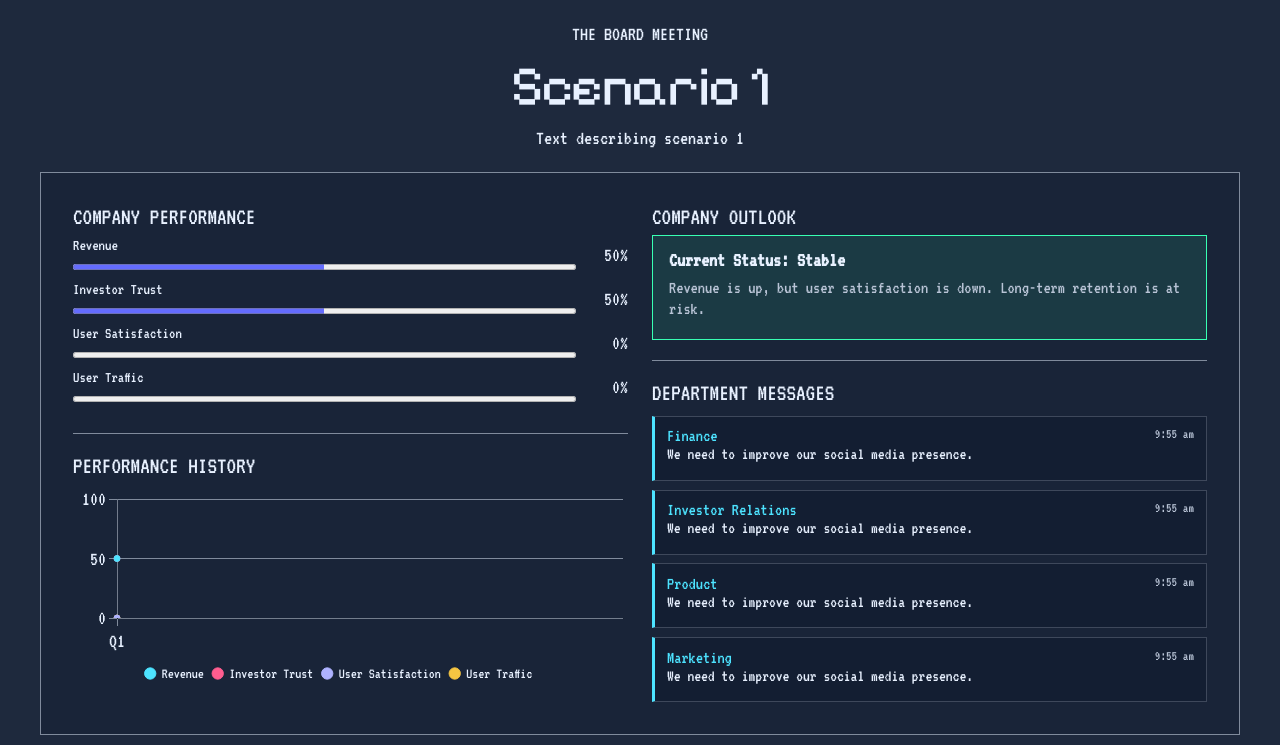
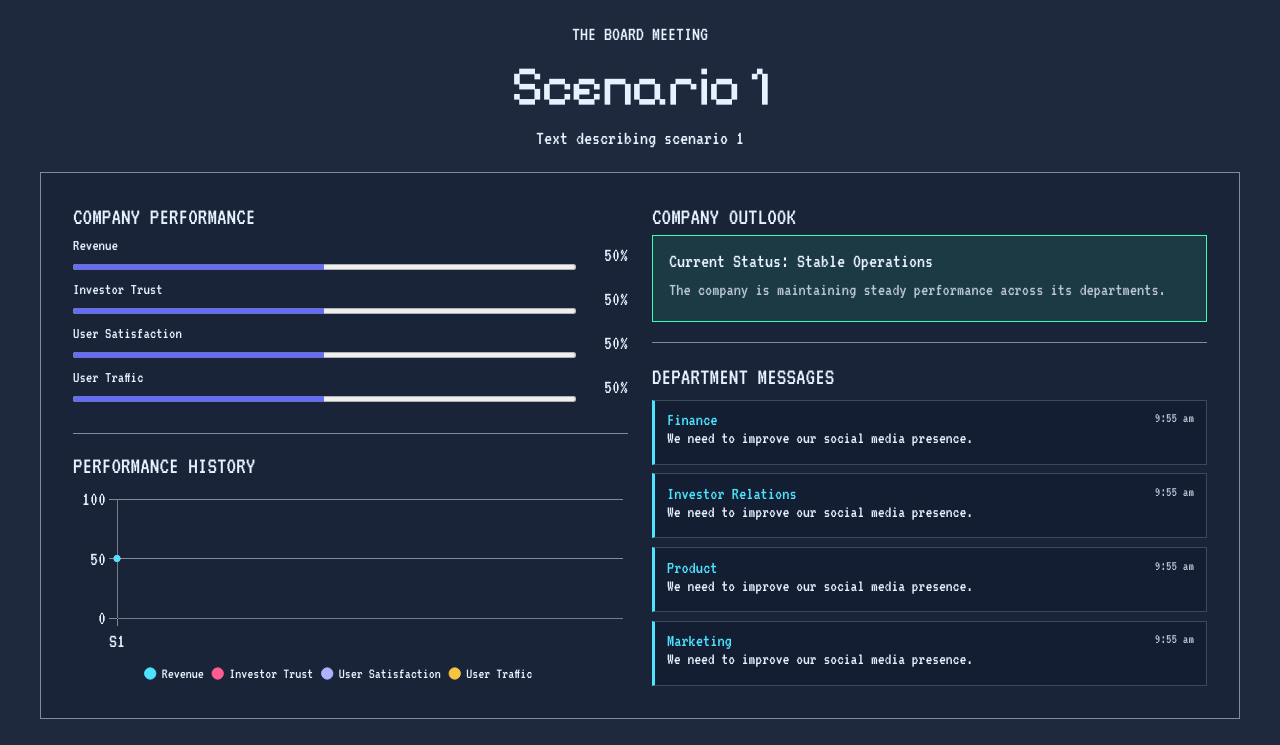
Before and after one commit to yan-74/CART-211, a React (Vite) app in the folder FINAL_PROJECT/: page /CART-211/final_project/scenario/1 in a window 1280 px wide. Shown: the top 745 px of the page. Built offline with nearby package versions, Linux system fonts and the light colour scheme.

Commit message:
Add temp company status messages and change style of status depending on severity

```diff
--- a/FINAL_PROJECT/src/components/Dashboard.css
+++ b/FINAL_PROJECT/src/components/Dashboard.css
@@ -84,22 +84,36 @@ hr {
     min-width: 0;
 }
 
-.status_card {
-    border: 1px solid #38ffb3;
+#status_card {
     box-sizing: border-box;
     padding: 0.85rem 1rem;
+}
+
+.outlook_normal{
+    border: 1px solid #38ffb3;
     background-color: rgba(56, 255, 179, 0.1);
+}
+
+.outlook_warning{
+    border: 1px solid #ffc14d;
+    background-color: rgba(255, 193, 77, 0.1);
+}
+
+.outlook_critical{
+    border: 1px solid #ff5d8f;
+    background-color: rgba(255, 93, 143, 0.1);
 }
 
 .status_text {
     color: #e8f1ff;
     font-family: "VT323", monospace;
     font-size: 20px;
-    font-weight: bold;
+    line-height: 1.1;
+    font-weight: 400;
     margin: 0 0 0.5rem;
 }
 
-.status_card p {
+#status_card p {
     color: #b9c4d6;
     font-size: 18px;
     line-height: 1.15;
--- a/FINAL_PROJECT/src/components/Dashboard.jsx
+++ b/FINAL_PROJECT/src/components/Dashboard.jsx
@@ -1,4 +1,5 @@
 import './Dashboard.css'
+import { getCompanyOutlook } from './companyStatus.js'
 /* CHART CODE REFERENCED FROM: https://github.com/reactchartjs/react-chartjs-2/blob/master/sandboxes/line/default/App.tsx */
 import {
   Chart as ChartJS,
@@ -23,8 +24,9 @@ ChartJS.register(
 );
 
 function Dashboard({ stats, statsHistory }) {
+    /* chart settings and data */
     const chartData = {
-        labels: statsHistory.map((point) => `Q${point.scenario}`),
+        labels: statsHistory.map((point) => `S${point.scenario}`),
         datasets: [
             {
                 label: 'Revenue',
@@ -105,6 +107,9 @@ function Dashboard({ stats, statsHistory }) {
         },
     }
 
+    /* get the company status based on the current stats */
+    const companyStatus = getCompanyOutlook(stats)
+
     return (
         <div className="dashboard">
             <div className="dashboard-left">
@@ -140,9 +145,9 @@ function Dashboard({ stats, statsHistory }) {
             <div className="dashboard-right">
                 <div className="company_outlook">
                     <p>COMPANY OUTLOOK</p>
-                    <div className="status_card">
-                        <h3 className="status_text">Current Status: Stable</h3>
-                        <p>Revenue is up, but user satisfaction is down. Long-term retention is at risk.</p>
+                    <div className={`outlook_${companyStatus.severity}`} id="status_card">
+                        <h3 className="status_text">Current Status: {companyStatus.title}</h3>
+                        <p>{companyStatus.message}</p>
                     </div>
                 </div>
                 <hr></hr>
--- a/FINAL_PROJECT/src/components/Finish.css
+++ b/FINAL_PROJECT/src/components/Finish.css
@@ -10,7 +10,6 @@
 }
 
 .finish-page h1 {
-    max-width: 800px;
     margin: 0;
 }
 
--- a/FINAL_PROJECT/src/components/Finish.jsx
+++ b/FINAL_PROJECT/src/components/Finish.jsx
@@ -9,7 +9,7 @@ function Finish() {
 
     return(
         <div className="finish-page">
-            <h1>You finished the game!</h1>
+            <h1>The Board Meeting has concluded.</h1>
             <p>Congratulations! You have completed the game.</p>
             <p>Final Stats:</p>
 
--- a/FINAL_PROJECT/src/components/GameContext.jsx
+++ b/FINAL_PROJECT/src/components/GameContext.jsx
@@ -6,8 +6,8 @@ import { GameContext } from './gameContext.js'
 const initialStats = {
     revenue: 50,
     investorTrust: 50,
-    userSatisfaction: 0,
-    userTraffic: 0,
+    userSatisfaction: 50,
+    userTraffic: 50,
 }
 
 export function GameProvider({ children }) {
--- a/FINAL_PROJECT/src/components/Start.css
+++ b/FINAL_PROJECT/src/components/Start.css
@@ -10,16 +10,17 @@
 }
 
 .start-page h1 {
-    max-width: 800px;
     margin: 0;
+    font-size: 100px;
 }
 
 .start-page p {
     margin: 0 0 1rem;
+    font-size: 25px;
 }
 
 .start-page a {
-    padding: 0.75rem 1.5rem;
+    padding: 3rem 7rem;
     border: 3px solid #4de3ff;
     background-color: #0f1b2f;
     color: #fff;
@@ -27,7 +28,7 @@
     font-weight: 400;
     font-family: "VT323", monospace;
     font-style: normal;
-    font-size: 22px;
+    font-size: 50px;
 }
 
 .start-page a:hover {
--- a/FINAL_PROJECT/src/components/Start.jsx
+++ b/FINAL_PROJECT/src/components/Start.jsx
@@ -7,9 +7,9 @@ import { GameProvider } from './GameContext.jsx'
 function StartScreen() {
     return(
         <div className="start-page">
-            <h1>Welcome to the DIGITAL PLATFORM GAME TM</h1>
-            <p>You have just been appointed as CEO of the digital platform Twooter, and your goal is to make it as successful as possible. But important decisions lie ahead--will you strive for perfection, or satisfy your sponsor overlords?</p>
-            <Link to="/scenario/1">Start Game</Link>
+            <h1>The Board Meeting</h1>
+            <p>Welcome! You have just been appointed as CEO of the digital platform Twooter, and your goal is to make it as successful as possible. <br></br>But important decisions lie ahead--will you strive for perfection, or satisfy your sponsor overlords?</p>
+            <Link to="/scenario/1">Enter the Meeting Room</Link>
         </div>
     )
 }
--- /dev/null
+++ b/FINAL_PROJECT/src/components/companyStatus.js
@@ -0,0 +1,47 @@
+export function getCompanyOutlook(stats) {
+  if (stats.revenue < 20) {
+    return {
+      title: "Financial Crisis",
+      message: "Revenue is falling. The company is on the brink of bankruptcy.",
+      severity: "critical"
+    };
+  }
+
+  if (stats.revenue < 40) {
+    return {
+      title: "Financial Worries",
+      message: "Revenue is falling. The company is struggling to maintain its operations.",
+      severity: "warning"
+    };
+  }
+
+  if (stats.investorTrust < 20) {
+    return {
+      title: "Investor Concerns",
+      message: "Investors are losing confidence in the company's direction.",
+      severity: "critical"
+    };
+  }
+
+  if (stats.userSatisfaction < 20) {
+    return {
+      title: "Reputation Crisis",
+      message: "User dissatisfaction is reaching critical levels.",
+      severity: "critical"
+    };
+  }
+
+  if (stats.userTraffic < 20) {
+    return {
+      title: "Declining Engagement",
+      message: "The platform is losing its audience.",
+      severity: "critical"
+    };
+  }
+
+  return {
+    title: "Stable Operations",
+    message: "The company is maintaining steady performance across its departments.",
+    severity: "normal"
+  };
+}
```
